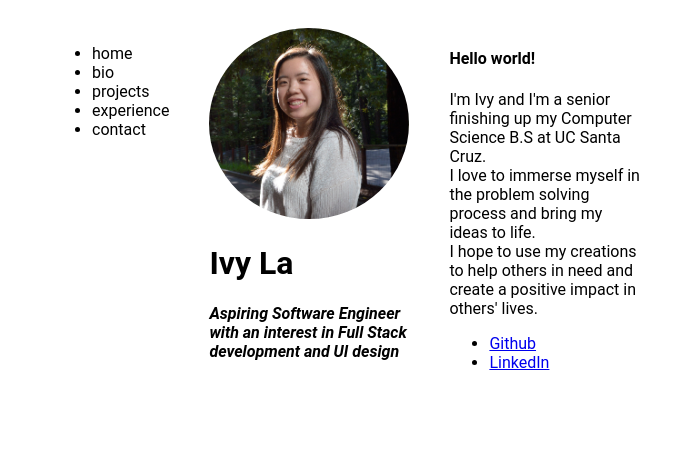
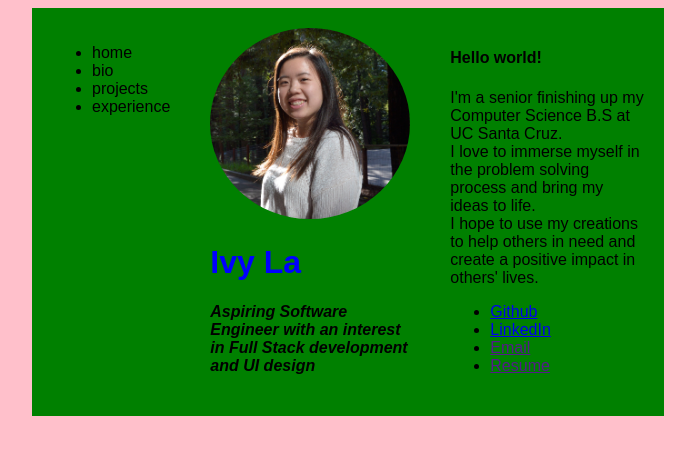
Before and after one commit to ivyla/ivyla.github.io-old, a plain HTML site: page index.html in a window 1280 px wide. Shown: the whole page, without its empty margins (292-987 px from the left). Drawn offline with Linux system fonts and the light colour scheme.

Commit message:
removed cname

```diff
--- a/index.html
+++ b/index.html
@@ -2,6 +2,8 @@
 <html>
     <head>
         <title> beta site </title>
+        <link rel="stylesheet"
+        href="https://fonts.googleapis.com/css?family=Lato">
         <link rel = "stylesheet" type="text/css" href = style.css>
     </head>
     <body>
@@ -13,15 +15,14 @@
                     <li> bio </li>
                     <li> projects </li>
                     <li> experience </li>
-                    <li> contact </li>
                 </ul>
             </div>
 
             <!-- Introductory heading -->
-            <div class = "my-name">
+            <div class = "nameplate">
                 <img id = "prof-pic" src= "img/default.png" width = "200"/>
 
-                <h1>
+                <h1 id = "ivyla">
                     Ivy La
                 </h1>
                 <h4>
@@ -35,7 +36,7 @@
                     Hello world!
                 </h4>
                 <p>
-                    I'm Ivy and I'm a senior finishing up my Computer Science B.S at UC Santa Cruz. <br>
+                    I'm a senior finishing up my Computer Science B.S at UC Santa Cruz. <br>
                     I love to immerse myself in the problem solving process and bring my ideas to life.<br>
                     I hope to use my creations to help others in need and create a positive impact in others' lives.<br>
                 </p>
@@ -45,6 +46,8 @@
                     <ul>
                         <li> <a href ="https://github.com/ivyla"> Github </a> </li>
                         <li> <a href ="https://www.linkedin.com/in/ivyla/"> LinkedIn </a> </li>
+                        <li> <a href = ""> Email </a> </li>
+                        <li> <a href = ""> Resume </a> </li>
                     </ul>
                     <!-- </div> -->
             </div>
--- a/style.css
+++ b/style.css
@@ -2,7 +2,11 @@ html, body {
     display: flex;
     align-items: center;
     justify-content: center;
-    font-family: "Roboto";
+    /* font-family: "Lato", sans-serif; */
+    font-family: "Noto-Sans", sans-serif;
+    background-color: pink;
+    border-color: blueviolet;
+    border-style: ;
 }
 
 #prof-pic {
@@ -10,30 +14,27 @@ html, body {
 }
 
 .wrapper {
+    display: flex;
     flex-direction: row;
     max-width: 50%;
-    display: flex;
     height: 80%;
+    background-color: green;
 }
 
-.my-name {
+.nameplate, .bio, .navi {
     margin: 10px;
     padding: 10px;
 }
 
+#ivyla {
+    color: blue;
+}
+
 .bio {
-    margin: 10px;
-    padding: 10px;
+    align-items: center;
 }
 
 .navi {
     margin: 10px;
     padding: 10px;
 }
-/* color: blue;
-background: yellow; */
-/* .rs {
-    display: flex;
-    height: 50%;
-    width: 50%;
-} */
```
Also changed, not shown: 1 other file.
